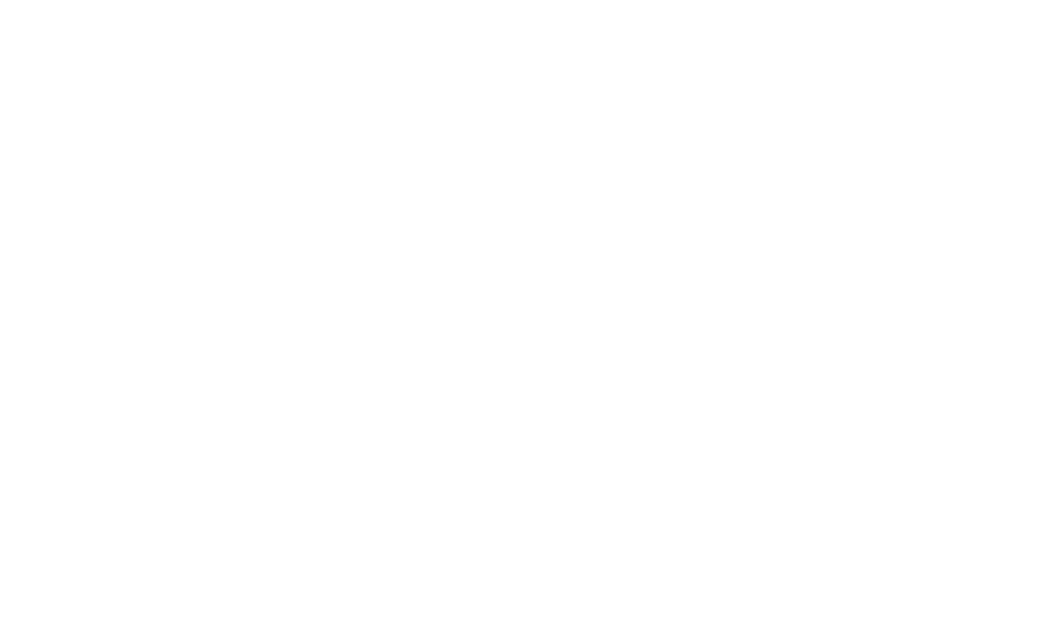
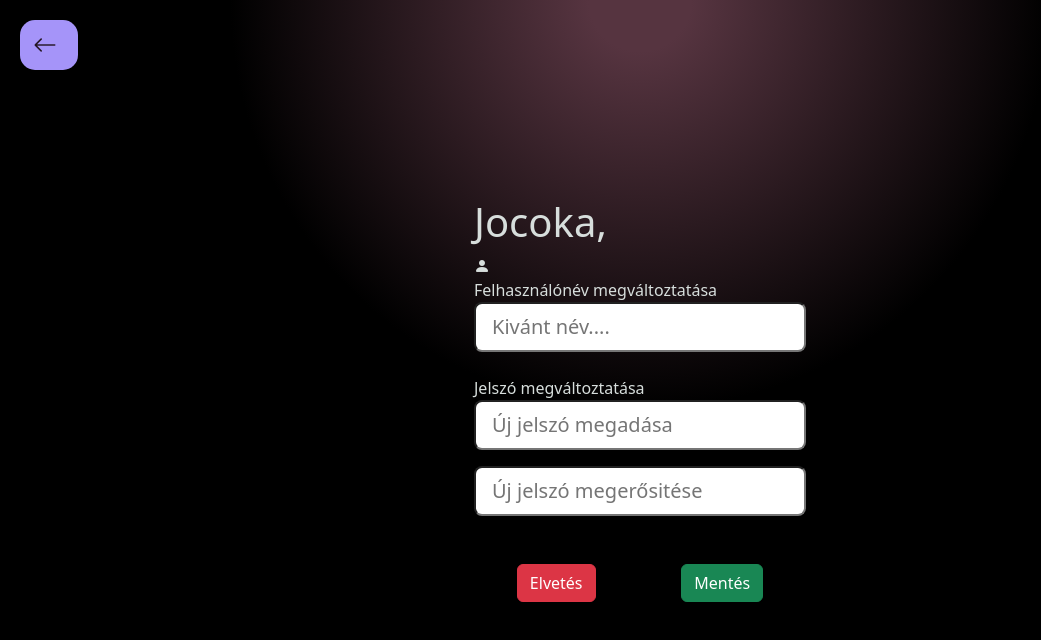
Before and after one commit to roliiasd/USA-frontend, a React (Vite) app: page /profile in a window 1280 px wide. Before the commit this address had no page. Shown: the top 640 px of the page, without its empty margins (0-1041 px from the left). Built offline with nearby package versions, Linux system fonts and the light colour scheme.

Commit message:
profile page done and filter is complete need backend pls <3

```diff
--- a/src/components/Navbar.jsx
+++ b/src/components/Navbar.jsx
@@ -16,6 +16,7 @@
       console.error(err);
     }
   }
+
   return (
     <header className="navbar align-items-end navbarStyle">
       <div className="container-fluid d-flex align-items-center justify-content-between py-2">
--- a/src/main.jsx
+++ b/src/main.jsx
@@ -8,6 +8,7 @@
 import "react-toastify/dist/ReactToastify.css";
 
 import "../src/styles/Home.css";
+import "../src/styles/Profile.css";
 import "../src/styles/Navbar.css";
 import "../src/styles/Filter.css";
 import "../src/styles/CreatPosts.css";
@@ -15,6 +16,7 @@
 import Login from "./pages/Login";
 
 import Home from "./pages/Home";
+import Profile from "./pages/Profile";
 createRoot(document.getElementById("root")).render(
   <StrictMode>
     <BrowserRouter>
@@ -22,6 +24,7 @@
         <Route path="/" element={<Home />} />
         <Route path="/registration" element={<Registration />} />
         <Route path="/login" element={<Login />} />
+        <Route path="/profile" element={<Profile />} />
       </Routes>
     </BrowserRouter>
   </StrictMode>
--- a/src/pages/Home.jsx
+++ b/src/pages/Home.jsx
@@ -21,7 +21,8 @@
         if (!data?.error) {
           setUser(data);
         }
-        toast.error(data.error);
+        // console.error(data.error);
+
       } catch (err) {
         toast.error(err.message);
       }
@@ -34,7 +35,8 @@
         const result = await loadpost();
         setPosts(result);
       } catch (err) {
-        toast.error(err.message);
+        console.error(err);
+
         setPosts([]);
       } finally {
         setLoading(false);
--- /dev/null
+++ b/src/pages/Profile.jsx
@@ -0,0 +1,49 @@
+import { useNavigate, Link } from "react-router-dom";
+
+export default function Profile() {
+  const navigate = useNavigate();
+  return (
+    <>
+      <div className="profile-page">
+        <button
+          className="btn backtohome position-fixed"
+          style={{ top: 20, left: 20 }}
+          onClick={() => navigate("/")}
+        >
+          <i className="bi bi-arrow-left me-2"></i>
+        </button>
+        <div
+          className=" profile-layout"
+        >
+          <h1>Jocoka,</h1>
+          <i className="bi bi-person-fill" />
+
+          <label>Felhasználónév megváltoztatása</label>
+          <input
+            type="text"
+            className="form-control-lg mb-4"
+            placeholder="Kivánt név...."
+          />
+
+          <label>Jelszó megváltoztatása</label>
+          <input
+            type="password"
+            placeholder="Új jelszó megadása"
+            className="form-control-lg mb-3"
+          />
+
+          <input
+            type="password"
+            placeholder="Új jelszó megerősitése"
+            className="form-control-lg mb-lg-5"
+          />
+
+          <div className="d-flex flex-row justify-content-around">
+            <button className="btn btn-danger">Elvetés</button>
+            <button className="btn btn-success">Mentés</button>
+          </div>
+        </div>
+      </div>
+    </>
+  );
+}
--- /dev/null
+++ b/src/styles/Profile.css
@@ -0,0 +1,83 @@
+:root {
+  --platinum: #d7dedcff;
+  --timberwolf: #cfcfcdff;
+  --eggplant: #563440ff;
+  --dark-purple: #241623ff;
+  --sage: #d0cd94ff;
+  --myrtle-green: #3c787eff;
+  --rich-black: #001524;
+  --wenge: #564e58;
+  --onyx: #2e3532;
+  --sunset: #f6d8ae;
+  --imperial-red: #f71735;
+  --tiffany-blue: #98e2c6ff;
+  --cool-gray: #9a98b5ff;
+  --tropical-indigo: #a594f9ff;
+  --xanthous: #f7b32bff;
+}
+
+.profile-page {
+  min-height: 100vh;
+  display: flex;
+  justify-content: center;
+  align-items: center;
+  padding: 1.5rem;
+  background: radial-gradient(
+    circle at top,
+    var(--tropical-indigo) 5%,
+    #000 40%
+  );
+  color: var(--platinum);
+  animation: disco 10s infinite;
+}
+.backtohome {
+  position: absolute;
+  top: 20px;
+  left: 20px;
+  border-radius: 15px;
+  background: var(--tropical-indigo);
+  color: var(--dark-purple);
+  font-size: 1.5rem;
+}
+.profile-layout{
+    display: flex;
+    flex-direction: column;
+}
+.backtohome:hover {
+  background: var(--tropical-indigo);
+  color: var(--dark-purple);
+}
+
+@keyframes disco {
+  0%,
+  24% {
+    background: radial-gradient(
+      circle at top,
+      var(--tropical-indigo) 5%,
+      #000 40%
+    );
+  }
+  25%,
+  49% {
+    background: radial-gradient(circle at top, var(--cool-gray) 5%, #000 40%);
+  }
+  50%,
+  74% {
+    background: radial-gradient(circle at top, var(--eggplant) 5%, #000 40%);
+  }
+  75%,
+  100% {
+    background: radial-gradient(circle at top, var(--dark-purple) 5%, #000 40%);
+  }
+}
+@media (max-width: 768px) {
+  .profile-layout {
+    padding: 1.2rem;
+  }
+}
+
+@media (min-width: 1024px) {
+  .profile-layout {
+    max-width: 600px;
+  }
+}
```
